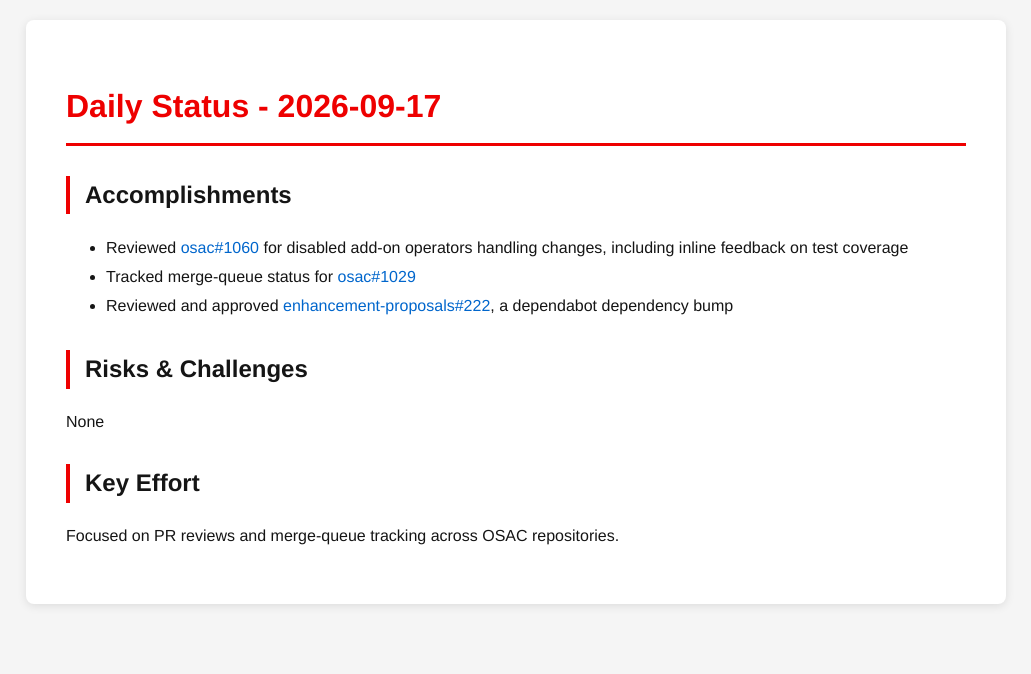
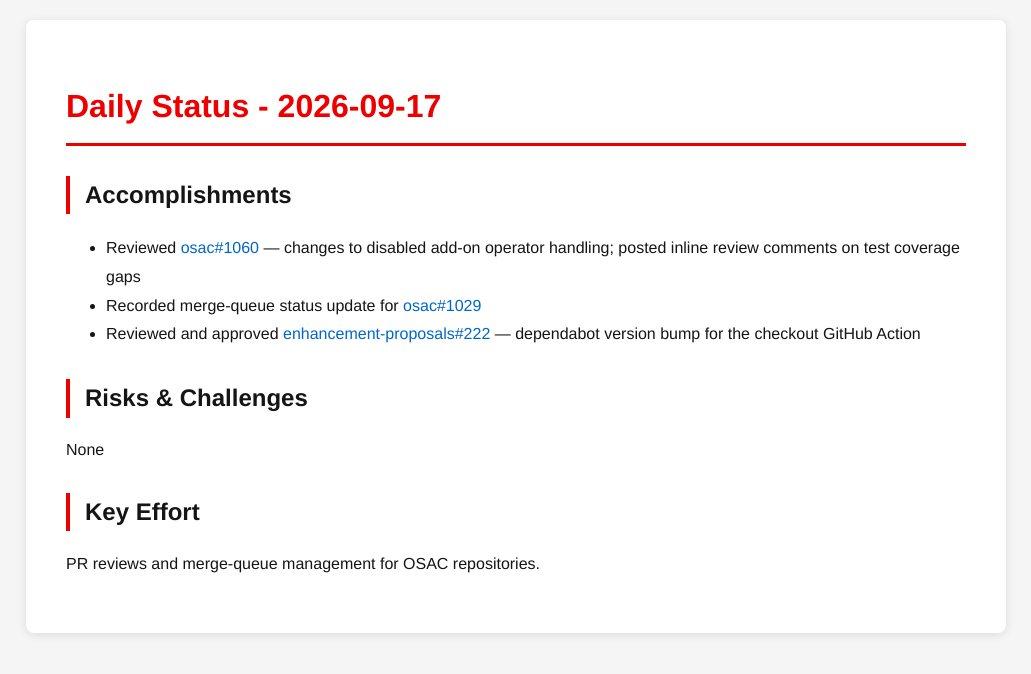
Before and after one commit to tzvatot/daily-status, a Jekyll site: the page built from 2026-09-17.md, in a window 1280 px wide. Shown: the top 674 px of the page, without its empty margins (124-1155 px from the left). Built offline with Jekyll 4.4.1, drawn with Linux system fonts in a browser that asks for light colours.

Commit message:
Daily status update - 2026-09-17

```diff
--- a/2026-09-17.md
+++ b/2026-09-17.md
@@ -7,12 +7,12 @@
 # Daily Status - 2026-09-17
 
 ## Accomplishments
-- Reviewed [osac#1060](https://github.com/osac-project/osac/pull/1060) for disabled add-on operators handling changes, including inline feedback on test coverage
-- Tracked merge-queue status for [osac#1029](https://github.com/osac-project/osac/pull/1029)
-- Reviewed and approved [enhancement-proposals#222](https://github.com/osac-project/enhancement-proposals/pull/222), a dependabot dependency bump
+- Reviewed [osac#1060](https://github.com/osac-project/osac/pull/1060) — changes to disabled add-on operator handling; posted inline review comments on test coverage gaps
+- Recorded merge-queue status update for [osac#1029](https://github.com/osac-project/osac/pull/1029)
+- Reviewed and approved [enhancement-proposals#222](https://github.com/osac-project/enhancement-proposals/pull/222) — dependabot version bump for the checkout GitHub Action
 
 ## Risks & Challenges
 None
 
 ## Key Effort
-Focused on PR reviews and merge-queue tracking across OSAC repositories.
+PR reviews and merge-queue management for OSAC repositories.
```
